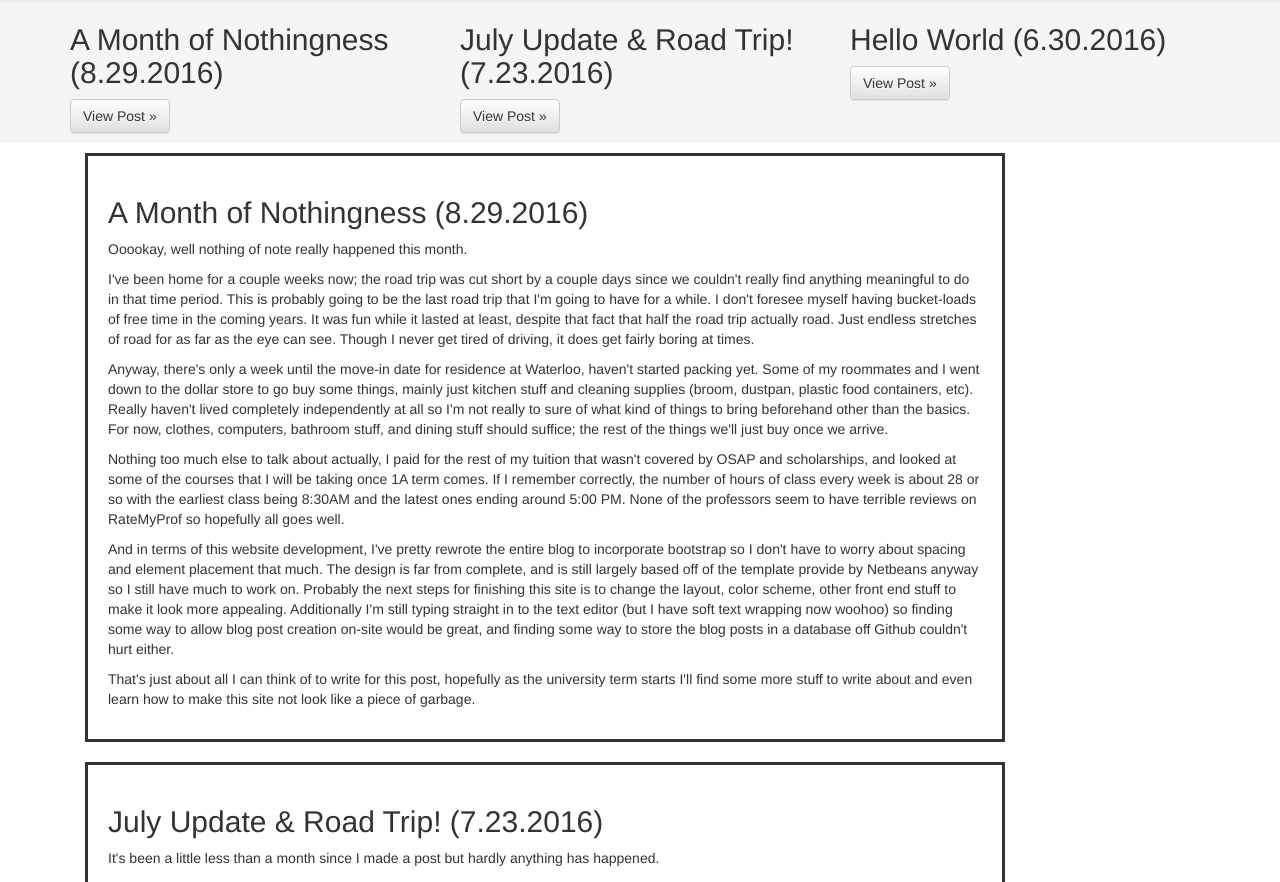
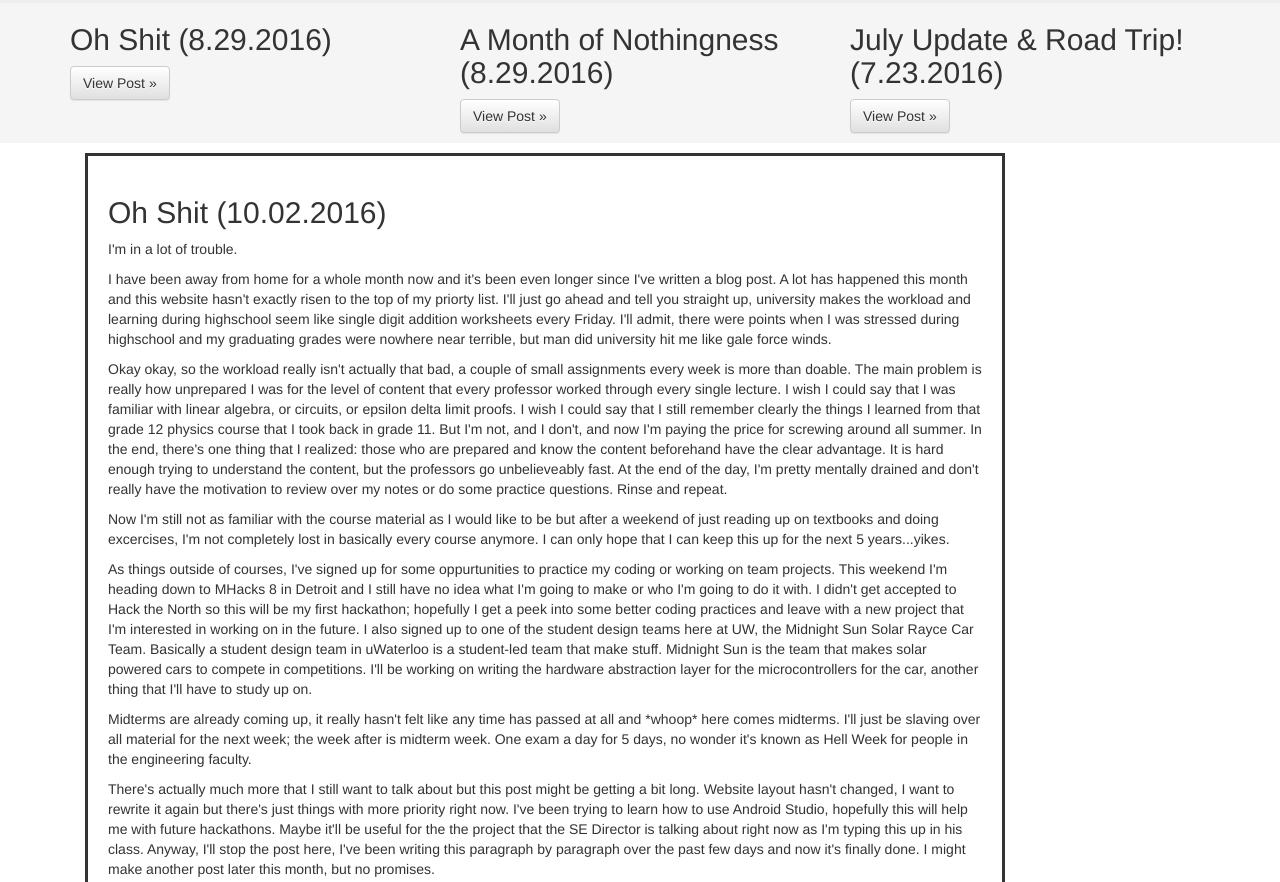
Before and after one commit to chenala/blog, a website: page index.html in a window 1280 px wide. Shown: the part 279-1161 px from the top of the page. Drawn offline with nearby package versions, Linux system fonts and the light colour scheme.

Commit message:
end of september/start of october blog post

```diff
--- a/index.html
+++ b/index.html
@@ -49,34 +49,49 @@
             </div>
         </nav>
 
-        <!-- Main jumbotron for a primary marketing message or call to action -->
+        <!-- Main Jumbotrom -->
         <div class="jumbotron">
             <div class="container">
                 <h1>The Blog of Nobody</h1>
                 <p>My name is TJ, this is my blog. It is updated at irregular intervals. I <b>heavily</b> emphasize that this is a work in progress.</p>
             </div>
         </div>
+        <!-- Post Squares -->
         <section id="postPreview">
             <div class="container">
-                <!-- Example row of columns -->
                 <div class="row">
                     <div class="col-sm-4">
-                        <h2>A Month of Nothingness (8.29.2016)</h2>
+                        <h2>Oh Shit (8.29.2016)</h2>
                         <p><a class="btn btn-default" href="#1st" role="button">View Post &raquo;</a></p>
 
                     </div>
                     <div class="col-sm-4">
-                        <h2>July Update & Road Trip! (7.23.2016)</h2>
+                        <h2>A Month of Nothingness (8.29.2016)</h2>
                         <p><a class="btn btn-default" href="#2nd" role="button">View Post &raquo;</a></p>
                     </div>
                     <div class="col-sm-4">
-                        <h2>Hello World (6.30.2016)</h2>
+                        <h2>July Update & Road Trip! (7.23.2016)</h2>
                         <p><a class="btn btn-default" href="#3rd" role="button">View Post &raquo;</a></p>
                     </div>
                 </div>
             </div>
         </section>
+        <!-- Where the actual posts begin -->
         <div class="container" id="1st">
+            <div class="col-lg-10">
+                <div class="post">
+                    <h2 >Oh Shit (10.02.2016)</h2>
+                    <p>I'm in a lot of trouble. </p>
+                    <p>I have been away from home for a whole month now and it's been even longer since I've written a blog post. A lot has happened this month and this website hasn't exactly risen to the top of my priorty list. I'll just go ahead and tell you straight up, university makes the workload and learning during highschool seem like single digit addition worksheets every Friday. I'll admit, there were points when I was stressed during highschool and my graduating grades were nowhere near terrible, but man did university hit me like gale force winds. </p>
+                    <p>Okay okay, so the workload really isn't actually that bad, a couple of small assignments every week is more than doable. The main problem is really how unprepared I was for the level of content that every professor worked through every single lecture. I wish I could say that I was familiar with linear algebra, or circuits, or epsilon delta limit proofs. I wish I could say that I still remember clearly the things I learned from that grade 12 physics course that I took back in grade 11. But I'm not, and I don't, and now I'm paying the price for screwing around all summer. In the end, there's one thing that I realized: those who are prepared and know the content beforehand have the clear advantage. It is hard enough trying to understand the content, but the professors go unbelieveably fast. At the end of the day, I'm pretty mentally drained and don't really have the motivation to review over my notes or do some practice questions. Rinse and repeat.</p>
+                    <p>Now I'm still not as familiar with the course material as I would like to be but after a weekend of just reading up on textbooks and doing excercises, I'm not completely lost in basically every course anymore. I can only hope that I can keep this up for the next 5 years...yikes.</p>
+                    <p> As things outside of courses, I've signed up for some oppurtunities to practice my coding or working on team projects. This weekend I'm heading down to MHacks 8 in Detroit and I still have no idea what I'm going to make or who I'm going to do it with. I didn't get accepted to Hack the North so this will be my first hackathon; hopefully I get a peek into some better coding practices and leave with a new project that I'm interested in working on in the future. I also signed up to one of the student design teams here at UW, the Midnight Sun Solar Rayce Car Team. Basically a student design team in uWaterloo is a student-led team that make stuff. Midnight Sun is the team that makes solar powered cars to compete in competitions. I'll be working on writing the hardware abstraction layer for the microcontrollers for the car, another thing that I'll have to study up on.</p>
+                    <p>Midterms are already coming up, it really hasn't felt like any time has passed at all and *whoop* here comes midterms. I'll just be slaving over all material for the next week; the week after is midterm week. One exam a day for 5 days, no wonder it's known as Hell Week for people in the engineering faculty.</p>
+                    <p>There's actually much more that I still want to talk about but this post might be getting a bit long. Website layout hasn't changed, I want to rewrite it again but there's just things with more priority right now. I've been trying to learn how to use Android Studio, hopefully this will help me with future hackathons. Maybe it'll be useful for the the project that the SE Director is talking about right now as I'm typing this up in his class. Anyway, I'll stop the post here, I've been writing this paragraph by paragraph over the past few days and now it's finally done. I might make another post later this month, but no promises.
+                </div>
+            </div>
+        </div>
+        <div class="container" id="2nd">
             <div class="col-lg-10">
                 <div class="post">
                     <h2 >A Month of Nothingness (8.29.2016)</h2>
@@ -89,7 +104,7 @@
                 </div>
             </div>
         </div>
-        <div class="container" id="2nd">
+        <div class="container" id="3rd">
             <div class="col-lg-10">
                 <div class="post">
                     <h2>July Update & Road Trip! (7.23.2016)</h2>
@@ -101,7 +116,7 @@
                 </div>
             </div>
         </div>
-        <div class="container"  id="3rd">
+        <div class="container">
             <div class="col-lg-10">
                 <div class="post">
                     <h2>Hello World (6.30.2016)</h2>
```
Also changed, not shown: favicon.ico (deleted).
